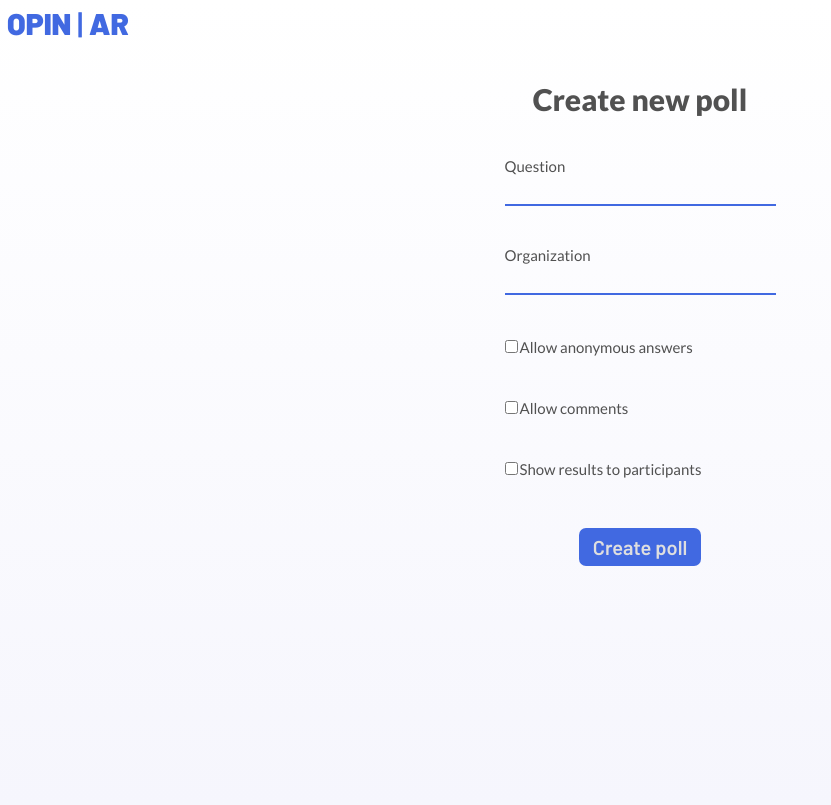
After one commit to Pride-Sin/opinar-source, a Django app: template templates/polls/poll_form.html in a window 1280 px wide. The commit adds this page. Shown: the whole page, without its empty margins (0-831 px from the left). Run offline with Django 3.2, Linux system fonts and the light colour scheme; the template is opened without the code that fills it, so the values that code supplies are empty.

Commit message:
Detail view and template done. Added create view, and form template.

```diff
--- a/polls/urls.py
+++ b/polls/urls.py
@@ -1,6 +1,7 @@
 from django.urls import path
-from .views import PollList
+from .views import PollList, PollDetail
 
 urlpatterns = [
     path('polls/', PollList.as_view(), name='polls'),
+    path('vote/<int:pk>/', PollDetail.as_view(), name='vote'),
 ]
--- /dev/null
+++ b/templates/polls/poll_form.html
@@ -0,0 +1,66 @@
+<!DOCTYPE html>
+<html lang="en">
+<head>
+    <meta charset="UTF-8">
+    <meta http-equiv="X-UA-Compatible" content="IE=edge">
+    <meta name="viewport" content="width=device-width, initial-scale=1.0">
+
+    <link rel="stylesheet" href="css/style.css">
+
+    <link rel="preconnect" href="https://fonts.gstatic.com">
+    <link href="https://fonts.googleapis.com/css2?family=Barlow:wght@600;900&family=Lato:wght@400;700;900&display=swap" rel="stylesheet">
+
+    <title>Opin|ar - Polls</title>
+</head>
+
+<body class="white-gradient">
+
+    <header class="header">
+        <div class="header__logo-box">
+            <span class="header__logo-box--text"><a href="index.html">Opin<span class="header__logo-box--bar"> | </span>ar</a></span>
+        </div>
+    </header>
+
+    <div class="content">
+
+              <h1 class="text-center header-primary">Create new poll</h1>
+
+        <div class="forms-group">
+            <form class="forms-group__form" method="POST">
+
+            <div class="forms-group__input-field">
+                <label class="forms-group__label" for="question">Question</label></br>
+                <input class="forms-group__input" id="text" type="question" name="question"></br>
+            </div>
+
+            <div class="forms-group__input-field">
+                <label class="forms-group__label" for="organization">Organization</label></br>
+                <input class="forms-group__input" id="organization" type="text" name="organization"></br>
+            </div>
+
+            <div class="forms-group__input-field">
+                <input class="forms-group__input" id="allow_anon" type="checkbox" name="allow_anon">
+                <label class="forms-group__label" for="allow_anon">Allow anonymous answers</label></br>
+            </div>
+
+            <div class="forms-group__input-field">
+                <input class="forms-group__input" id="allow_anon" type="checkbox" name="allow_anon">
+                <label class="forms-group__label" for="allow_anon">Allow comments</label></br>
+            </div>
+
+            <div class="forms-group__input-field">
+                <input class="forms-group__input" id="allow_results" type="checkbox" name="allow_results">
+                <label class="forms-group__label" for="allow_results">Show results to participants</label></br>
+            </div>
+
+
+            <div class="forms-group__button-div"><input class="button submit-button forms-group__button" type="submit" value="Create poll"></div>
+
+            </form>
+        </div>
+
+    </div>
+
+</body>
+
+</html>
--- a/templates/polls/poll_list.html
+++ b/templates/polls/poll_list.html
@@ -13,7 +13,7 @@
             <p class="card__desc card__desc--date">{{poll.created}}</p>
             <p class="card__desc card__desc--votes">2341 votes</p>
             <p class="card__desc card__desc--comments">2341 comments</p>
-            <a href="login.html" class="link-bottom-border">Details</a>
+            <a href="{% url 'vote' poll.id %}" class="link-bottom-border">Details</a>
         </div>
     </div>
     {% empty %}
```
Also changed, not shown: polls/views.py (+13 -0 lines), templates/polls/poll_detail.html (added, +30 -0 lines).
